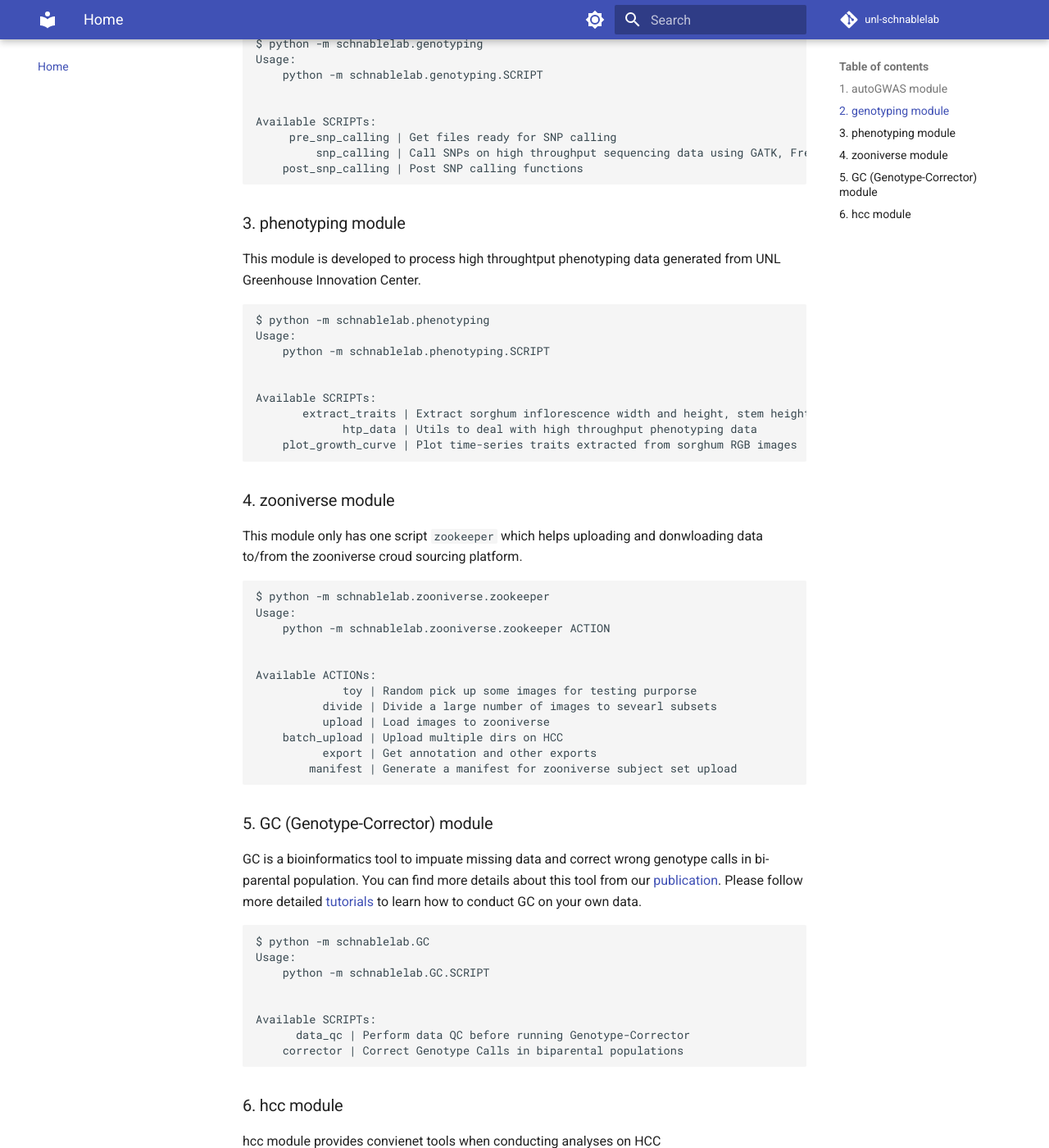
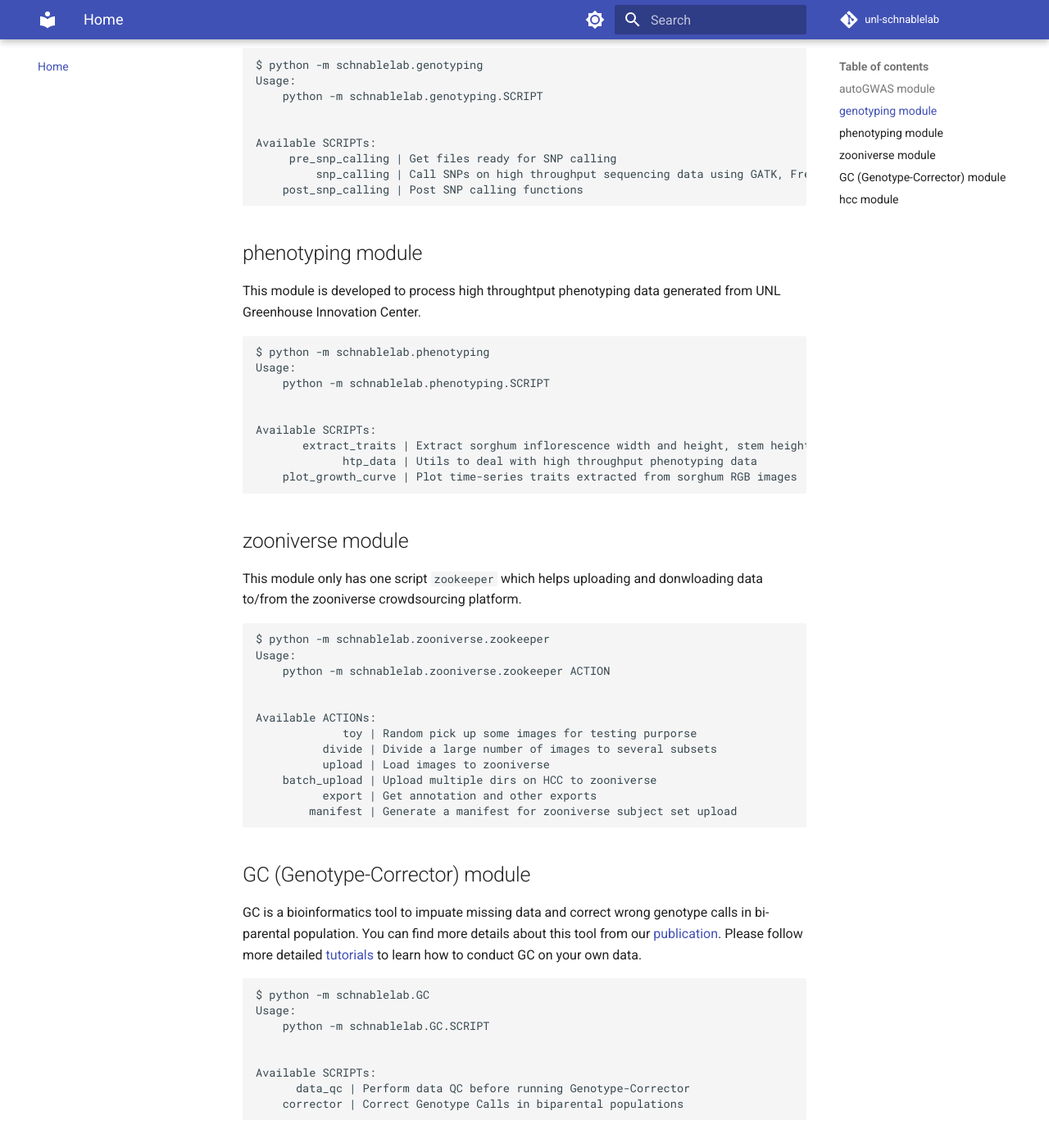
Before and after one commit to chenyong89/unl-schnablelab, an MkDocs documentation site: the page built from docs/index.md, in a window 1280 px wide and 1400 px high, scrolled down 954 px. Shown: the whole window at 82% size. Built offline with MkDocs 1.6.1 and Material for MkDocs 9.7.7, drawn with Linux system fonts in a browser that asks for light colours; comment, search, counter and statistics services are not loaded; some of the changed text lies outside the part shown.

Commit message:
finish draft of doc

````diff
--- a/docs/index.md
+++ b/docs/index.md
@@ -6,9 +6,9 @@ This package consists of codes developed by Chenyong Miao when he was a PhD stud
 $ python -m schnablelab.[MODULE].[SCRIPT] [ACTION]
 ```
 
-To use this pakcage, please follow the [installation](../docs/installation.md) page to install the package first.
+To use this pakcage, please follow the [installation](installation.md) page to install the package first.
 
-### 1. autoGWAS module
+## autoGWAS module
 
 This module helps preparing data, conduting GWAS using various statistical models, and analyzing GWAS results
 
@@ -24,7 +24,7 @@ Available SCRIPTs:
         post_gwas | Post-GWAS analyses
 ```
 
-### 2. genotyping module
+## genotyping module
 
 This module contains SNP calling pipelines
 
@@ -40,7 +40,7 @@ Available SCRIPTs:
     post_snp_calling | Post SNP calling functions
 ```
 
-### 3. phenotyping module
+## phenotyping module
 
 This module is developed to process high throughtput phenotyping data generated from UNL Greenhouse Innovation Center.
 
@@ -56,9 +56,9 @@ Available SCRIPTs:
     plot_growth_curve | Plot time-series traits extracted from sorghum RGB images
 ```
 
-### 4. zooniverse module
+## zooniverse module
 
-This module only has one script `zookeeper` which helps uploading and donwloading data to/from the zooniverse croud sourcing platform.
+This module only has one script `zookeeper` which helps uploading and donwloading data to/from the zooniverse crowdsourcing platform.
 
 ```
 $ python -m schnablelab.zooniverse.zookeeper
@@ -68,16 +68,16 @@ Usage:
 
 Available ACTIONs:
              toy | Random pick up some images for testing purporse
-          divide | Divide a large number of images to sevearl subsets
+          divide | Divide a large number of images to several subsets
           upload | Load images to zooniverse
-    batch_upload | Upload multiple dirs on HCC
+    batch_upload | Upload multiple dirs on HCC to zooniverse
           export | Get annotation and other exports
         manifest | Generate a manifest for zooniverse subject set upload
 ```
 
-### 5. GC (Genotype-Corrector) module
+## GC (Genotype-Corrector) module
 
-GC is a bioinformatics tool to impuate missing data and correct wrong genotype calls in bi-parental population. You can find more details about this tool from our [publication](https://doi.org/10.1038/s41598-018-28294-0). Please follow more detailed [tutorials](../docs/gc_tutorial.md) to learn how to conduct GC on your own data.
+GC is a bioinformatics tool to impuate missing data and correct wrong genotype calls in bi-parental population. You can find more details about this tool from our [publication](https://doi.org/10.1038/s41598-018-28294-0). Please follow more detailed [tutorials](gc_tutorial.md) to learn how to conduct GC on your own data.
 
 ```
 $ python -m schnablelab.GC
@@ -90,7 +90,7 @@ Available SCRIPTs:
     corrector | Correct Genotype Calls in biparental populations
 ```
 
-### 6. hcc module
+## hcc module
 
 hcc module provides convienet tools when conducting analyses on HCC
 
--- a/mkdocs.yml
+++ b/mkdocs.yml
@@ -85,4 +85,4 @@ extra_javascript:
 nav:
   - Home: index.md
   - Installation: installation.md
-  - Genotype Corrector Tutorial: gc_tutorials.md
+  - Genotype-Corrector Tutorial: gc_tutorial.md
````
Also changed, not shown: docs/gc_tutorial.md (+84 -0 lines), docs/installation.md (+17 -0 lines), docs/figures/config.png (added), docs/figures/data_format.png (added), docs/figures/debug.png (added).
